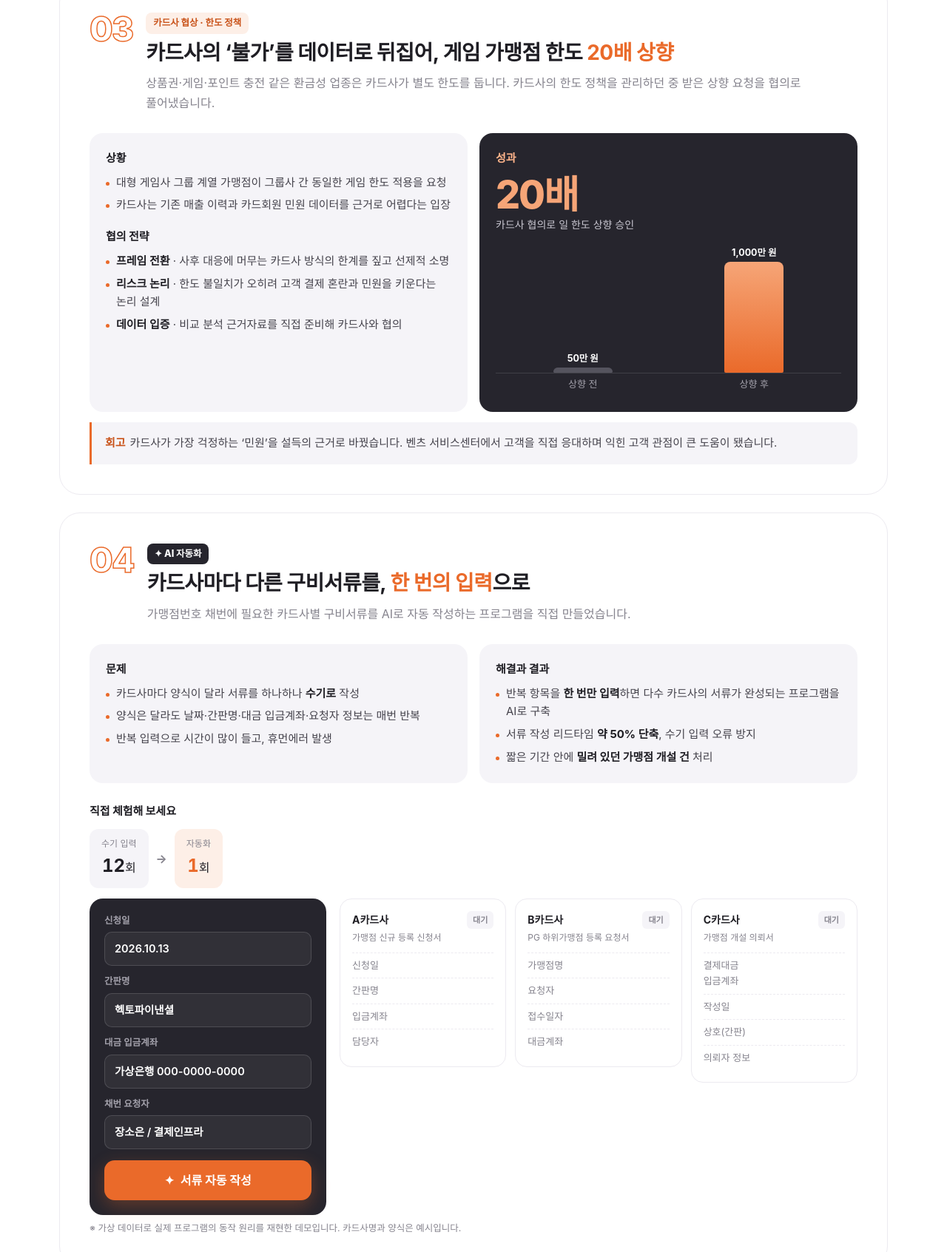
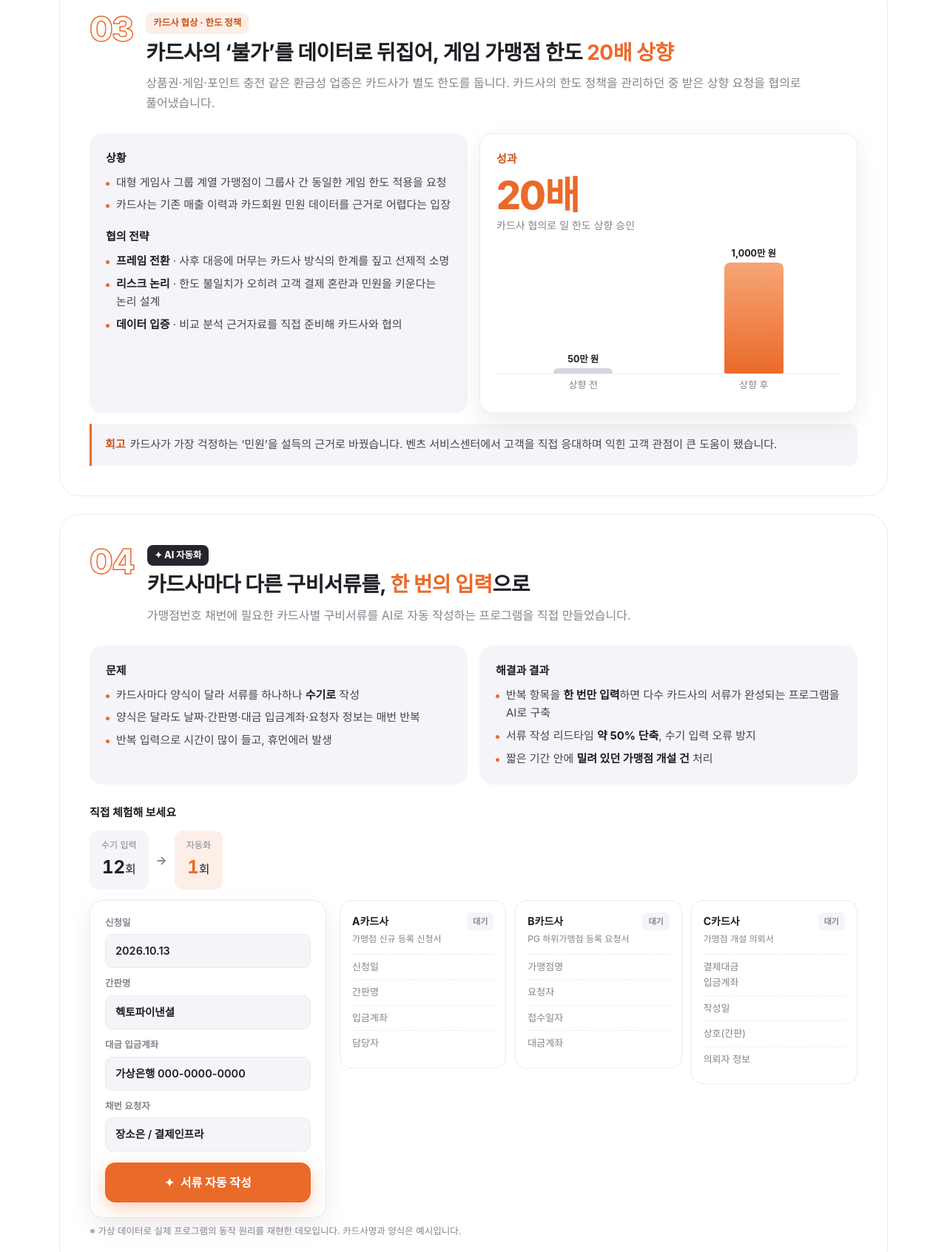
Before and after one commit to thdms5478/portfolio, a plain HTML site: page portfolio.html in a window 1280 px wide. Shown: the part 2705-4398 px from the top of the page at 74% size. Drawn offline with Linux system fonts and the light colour scheme; a web font is replaced by a local one.

Commit message:
Use white card styling for the demo form and limit result box
Co-Authored-By: Claude Opus 5.5 <noreply@anthropic.com>

```diff
--- a/assets/css/style.css
+++ b/assets/css/style.css
@@ -615,3 +615,17 @@ h4 { font-size: 15px; font-weight: 800; color: var(--ink); margin-bottom: 8px; }
 
 main.wrap--narrow { padding-bottom: 72px; }
 .pledge .contact { text-align: left; }
+
+/* 흰 배경 카드 톤 (홈과 동일) */
+@media screen and (min-width: 1100px) { .pledge__quote { white-space: nowrap; } }
+.demo__form { background: #fff; border: 1px solid var(--line); box-shadow: var(--shadow); }
+.demo__form label { color: var(--ink-3); }
+.demo__form input { color: var(--ink); border-color: var(--line); background: var(--tint); }
+.demo__form input:focus { background: #fff; }
+.box--dark { background: #fff; color: var(--ink); border: 1px solid var(--line); box-shadow: var(--shadow); }
+.box--dark h4 { color: var(--accent-deep); }
+.box--dark .bignum { color: var(--accent); }
+.box--dark .bars { border-bottom-color: var(--line); }
+.box--dark .bar label { color: var(--ink-3); }
+.box--dark .bar__fill span { color: var(--ink); }
+.box--dark .bar__fill--muted { background: #d6d4de; }
--- a/portfolio.html
+++ b/portfolio.html
@@ -181,7 +181,7 @@
             <div class="box box--dark">
               <h4>성과</h4>
               <strong class="bignum"><span data-count="20">0</span>배</strong>
-              <p style="color:#c9c7d1;font-size:14px">카드사 협의로 일 한도 상향 승인</p>
+              <p style="color:var(--ink-3);font-size:14px">카드사 협의로 일 한도 상향 승인</p>
               <div class="bars" role="img" aria-label="일 한도 50만 원에서 1,000만 원으로 상향">
                 <div class="bar"><div class="bar__fill bar__fill--muted" style="--h:5%"><span>50만 원</span></div><label>상향 전</label></div>
                 <div class="bar"><div class="bar__fill" style="--h:100%"><span>1,000만 원</span></div><label>상향 후</label></div>
@@ -242,7 +242,7 @@
         <section class="pledge reveal" aria-labelledby="pledgeTitle">
           <p class="eyebrow">How I Work</p>
           <h2 id="pledgeTitle">유연한 소통으로 원하는 목표에 도달하는 담당자</h2>
-          <blockquote class="pledge__quote">“여러 파트너사와의 유연한 소통을 통해<br />우리가 원하는 목표에 신속히 도달하겠습니다.”</blockquote>
+          <blockquote class="pledge__quote">“여러 파트너사와의 유연한 소통을 통해 우리가 원하는 목표에 신속히 도달하겠습니다.”</blockquote>
           <div class="pledge__grid">
             <article>
               <h3>선제적<br />리스크 소명</h3>
```
